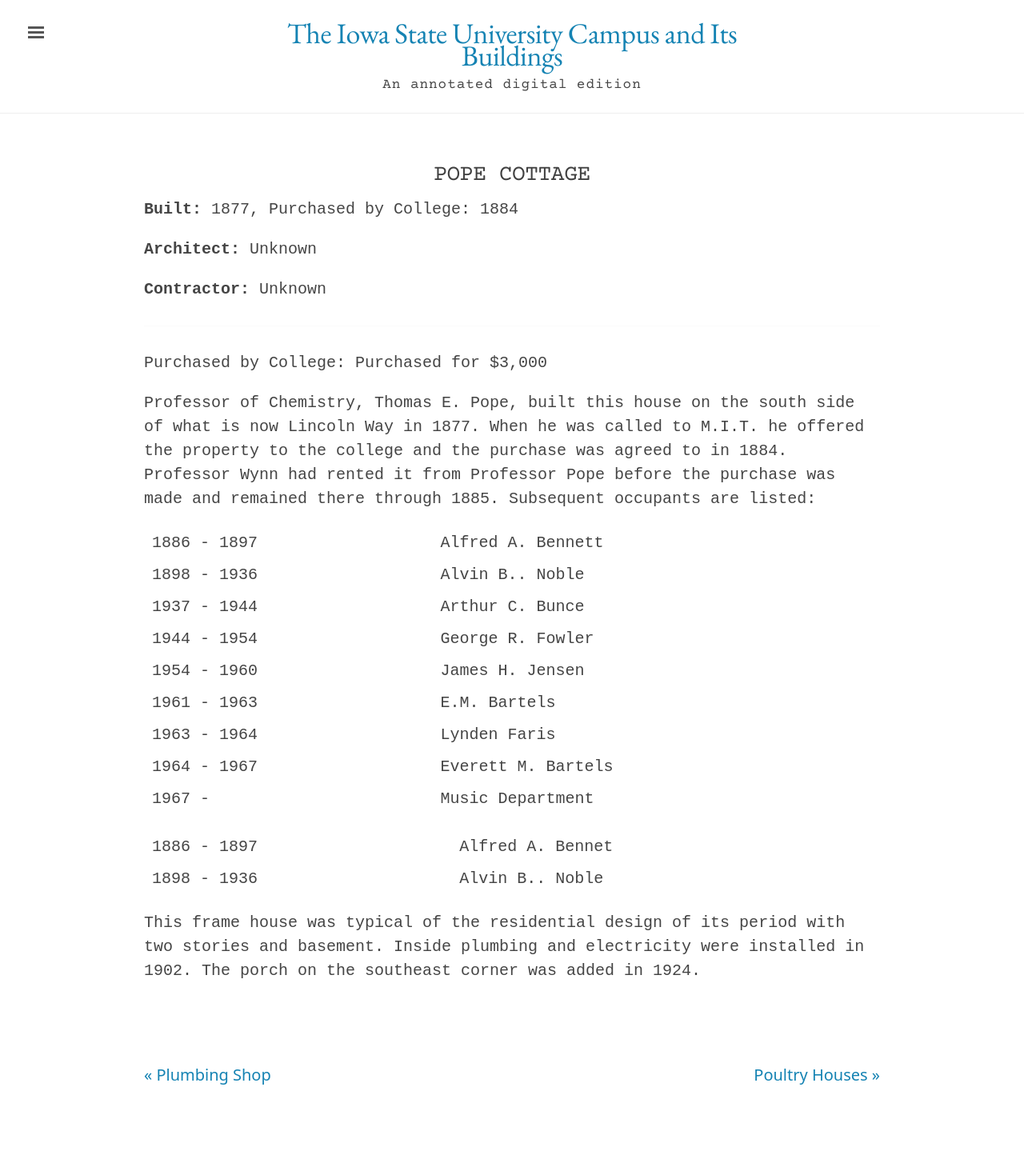
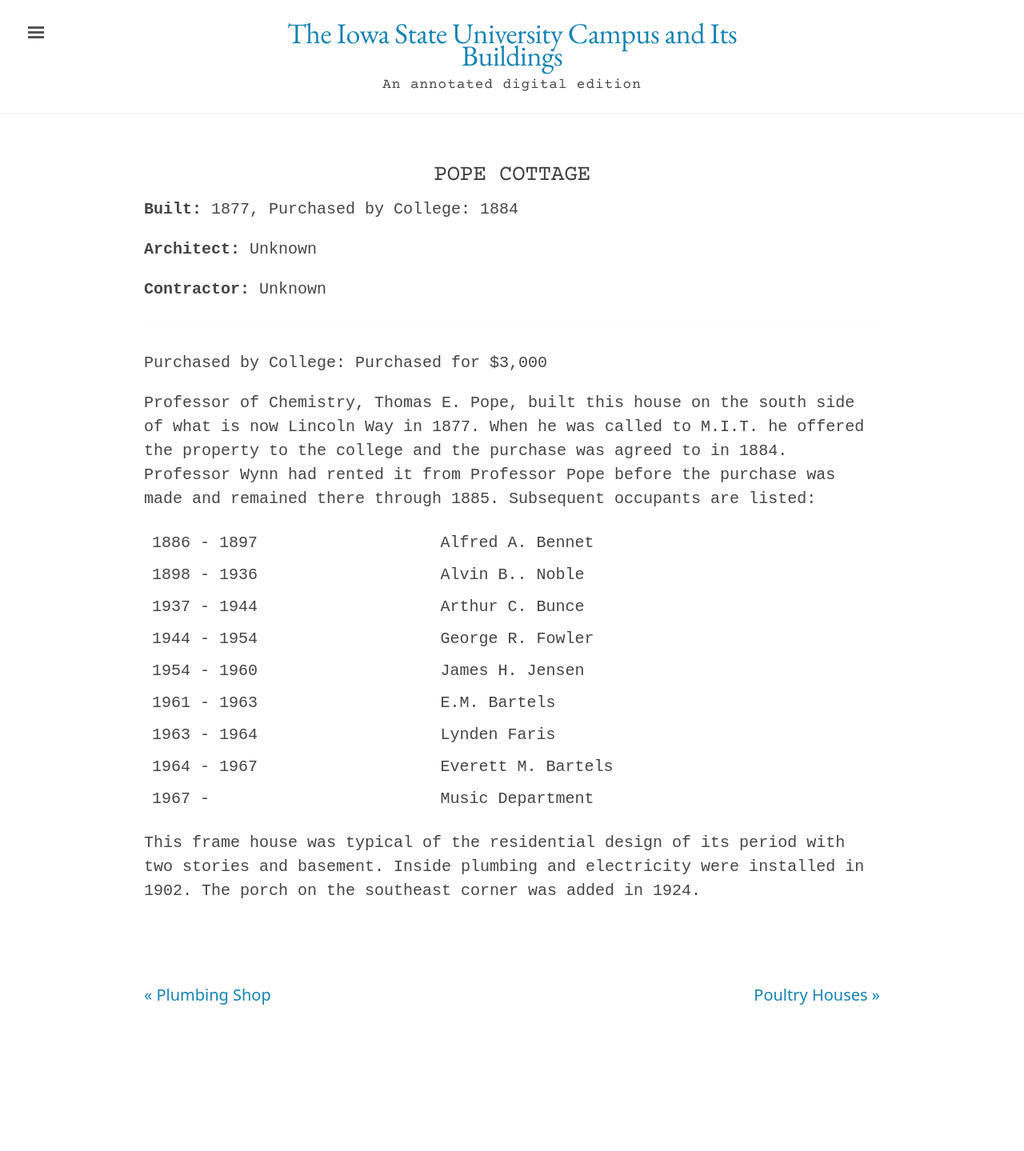
Before and after one commit to emanderson811/day-edition, a Jekyll site: the page built from _texts/buildings/170day-pope-cottage.md, in a window 1280 px wide. Shown: the whole page at 80% size. Built offline with Jekyll 4.4.1, drawn with Linux system fonts in a browser that asks for light colours; after the commit the page ends 1339 px from its top, so only the background shows below that.

Commit message:
Update 170day-pope-cottage.md

```diff
--- a/_texts/buildings/170day-pope-cottage.md
+++ b/_texts/buildings/170day-pope-cottage.md
@@ -21,17 +21,6 @@
 
 Professor of Chemistry, Thomas E. Pope, built this house on the south side of what is now Lincoln Way in 1877. When he was called to M.I.T. he offered the property to the college and the purchase was agreed to in 1884. Professor Wynn had rented it from Professor Pope before the purchase was made and remained there through 1885. Subsequent occupants are listed:
 
-|--|--|
-|1886 - 1897 | Alfred A. Bennett|
-|1898 - 1936 | Alvin B.. Noble |
-|1937 - 1944 | Arthur C. Bunce |
-|1944 - 1954 | George R. Fowler |
-|1954 - 1960 | James H. Jensen |
-|1961 - 1963 | E.M. Bartels |
-|1963 - 1964 | Lynden Faris |
-|1964 - 1967 |Everett M. Bartels |
-|1967 - | Music Department |
-
 <table>
   <tr>
     <td>1886 - 1897</td>
@@ -41,6 +30,34 @@
     <td>1898 - 1936</td>
     <td>Alvin B.. Noble</td>
   </tr>
+  <tr>
+    <td>1937 - 1944</td>
+    <td>Arthur C. Bunce</td>
+  </tr>
+  <tr>
+    <td>1944 - 1954</td>
+    <td>George R. Fowler</td>
+  </tr>
+  <tr>
+    <td>1954 - 1960</td>
+    <td>James H. Jensen</td>
+  </tr>
+  <tr>
+    <td>1961 - 1963</td>
+    <td>E.M. Bartels</td>
+  </tr>
+  <tr>
+    <td>1963 - 1964</td>
+    <td>Lynden Faris</td>
+  </tr>
+  <tr>
+    <td>1964 - 1967</td>
+    <td>Everett M. Bartels</td>
+  </tr>
+  <tr>
+    <td> 1967 - </td>
+    <td>Music Department</td>
+  </tr>
 </table>
 
 This frame house was typical of the residential design of its period with two stories and basement. Inside plumbing and electricity were installed in 1902. The porch on the southeast corner was added in 1924.
```
